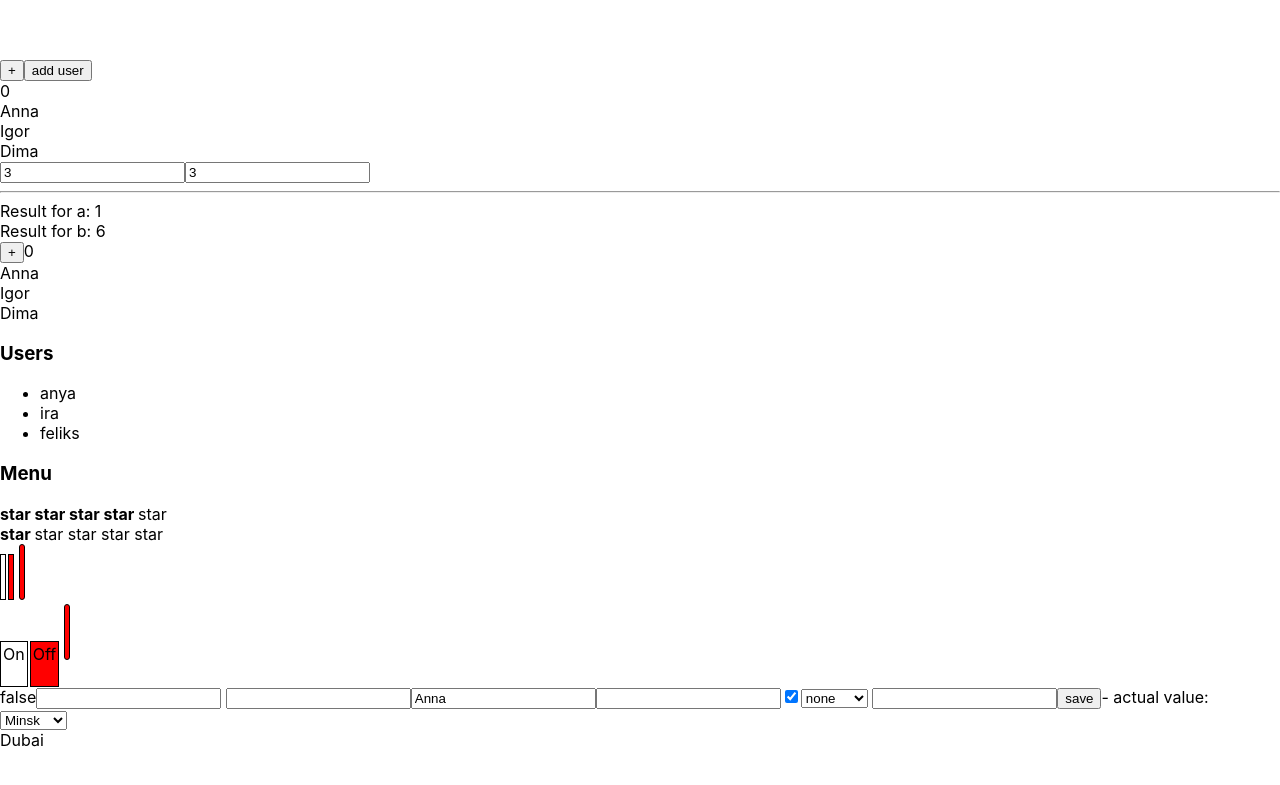
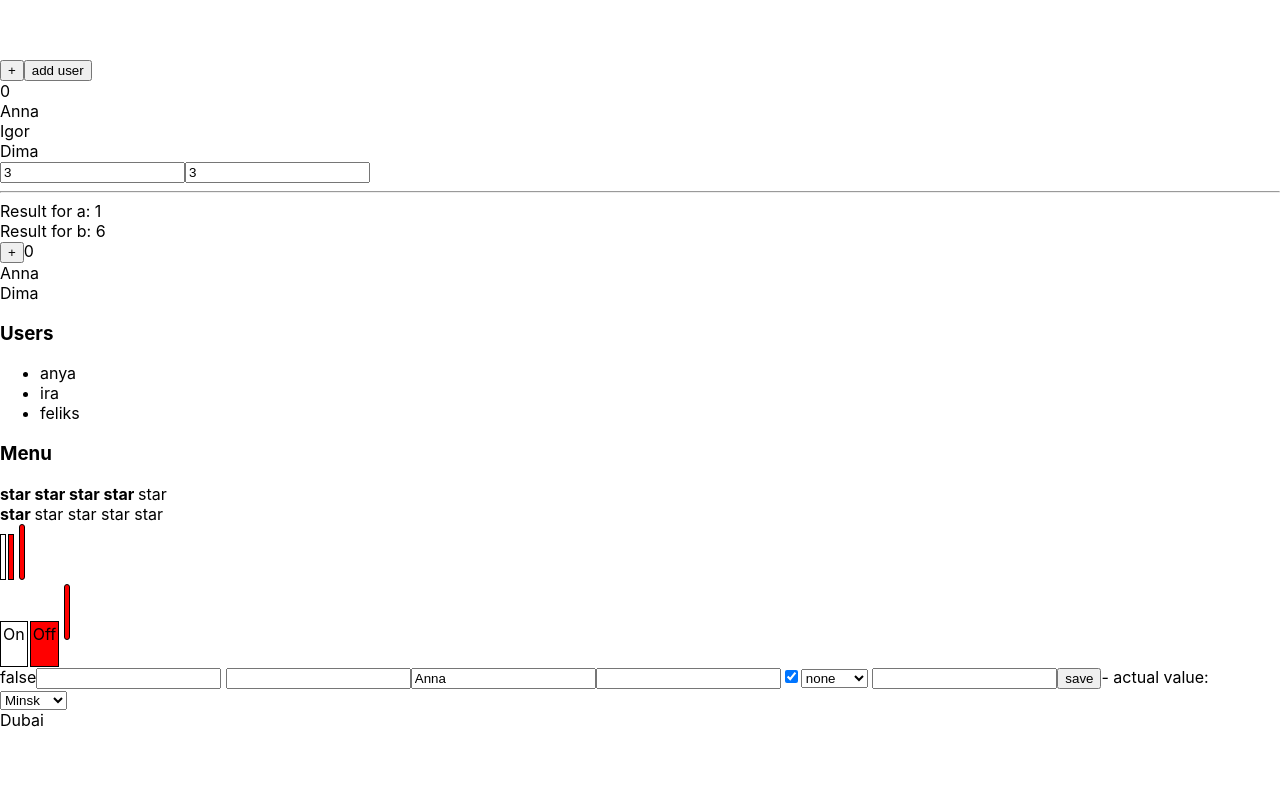
Before and after one commit to WhiteQuennAnn/Kabzda, a React (Create React App) app: page / in a window 1280 px wide. Shown: the part 141-926 px from the top of the page. Built offline with nearby package versions, Linux system fonts and the light colour scheme.

Commit message:
lesson 18 UseMemo

```diff
--- a/src/components/UseMemo.tsx
+++ b/src/components/UseMemo.tsx
@@ -60,6 +60,6 @@ export const HelpsToReactMemo = () => {
         }}> +
         </button>
         {counter}
-        <Users users={users}/>
+        <Users users={users.filter(u => u.toLowerCase().indexOf("a") > -1)}/>
     </>
 }
```
